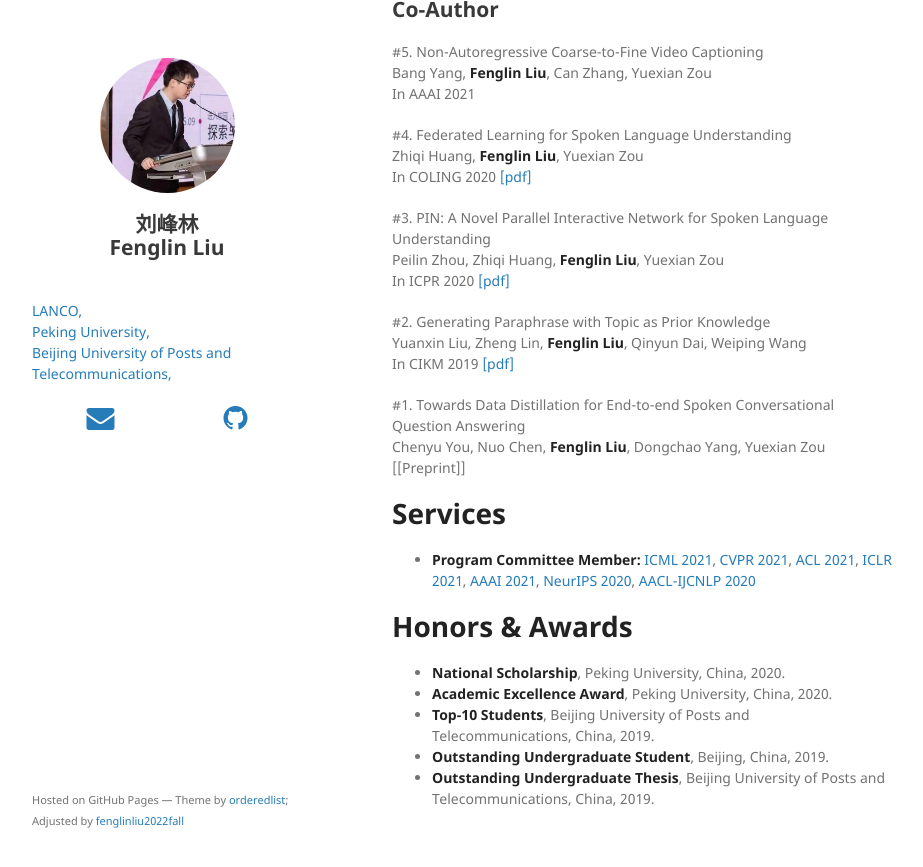
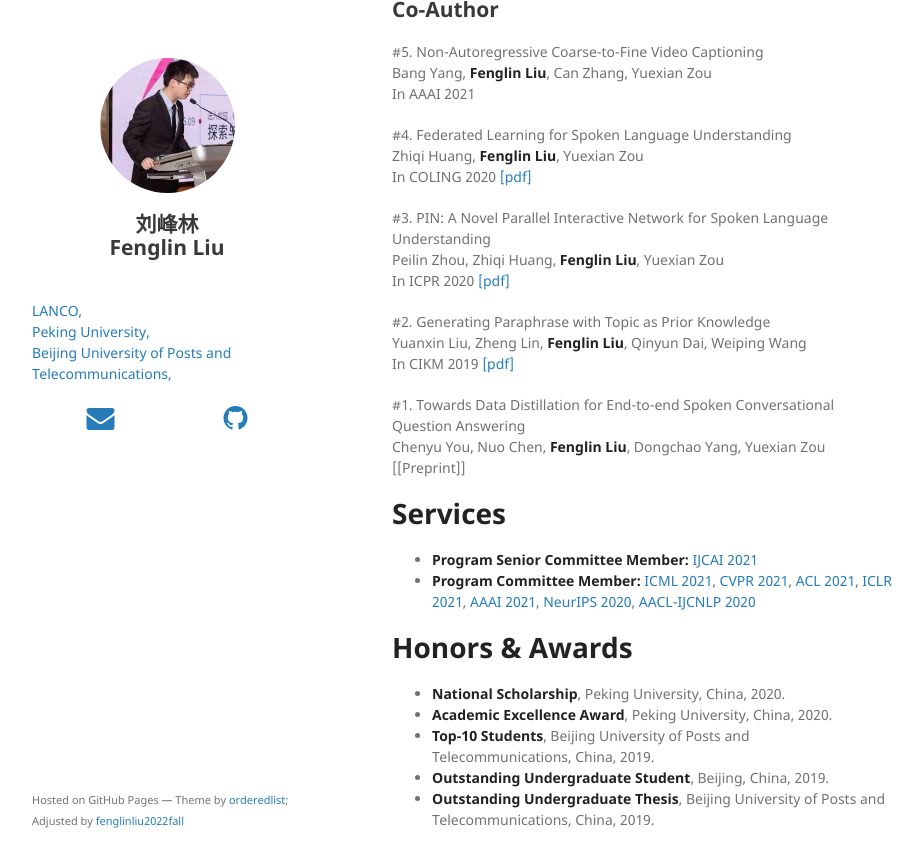
Before and after one commit to fenglinliu2022fall/fenglinliu2022fall.github.io, a Jekyll site: the page built from index.md, in a window 1280 px wide and 900 px high, scrolled down 2730 px. Shown: the top 867 px of the window, without its empty margins (178-1101 px from the left). Built offline with Jekyll 4.4.1, drawn with Linux system fonts in a browser that asks for light colours; nearby versions of some CDN libraries; our own code applies the rules of GitHub Pages for plain Markdown files.

Commit message:
Update index.md

```diff
--- a/index.md
+++ b/index.md
@@ -125,6 +125,7 @@ Fenglin Liu is a graduate student at Peking University. His research interests i
 
 
 # Services
+* **Program Senior Committee Member:** [IJCAI 2021](https://ijcai-21.org/)
 * **Program Committee Member:** [ICML 2021](https://icml.cc/Conferences/2021), [CVPR 2021](http://cvpr2021.thecvf.com/), [ACL 2021](https://2021.aclweb.org/), [ICLR 2021](https://iclr.cc/Conferences/2021/), [AAAI 2021](https://aaai.org/Conferences/AAAI-21/), [NeurIPS 2020](https://nips.cc/Conferences/2020), [AACL-IJCNLP 2020](http://aacl2020.org)
 
 # Honors & Awards
```
